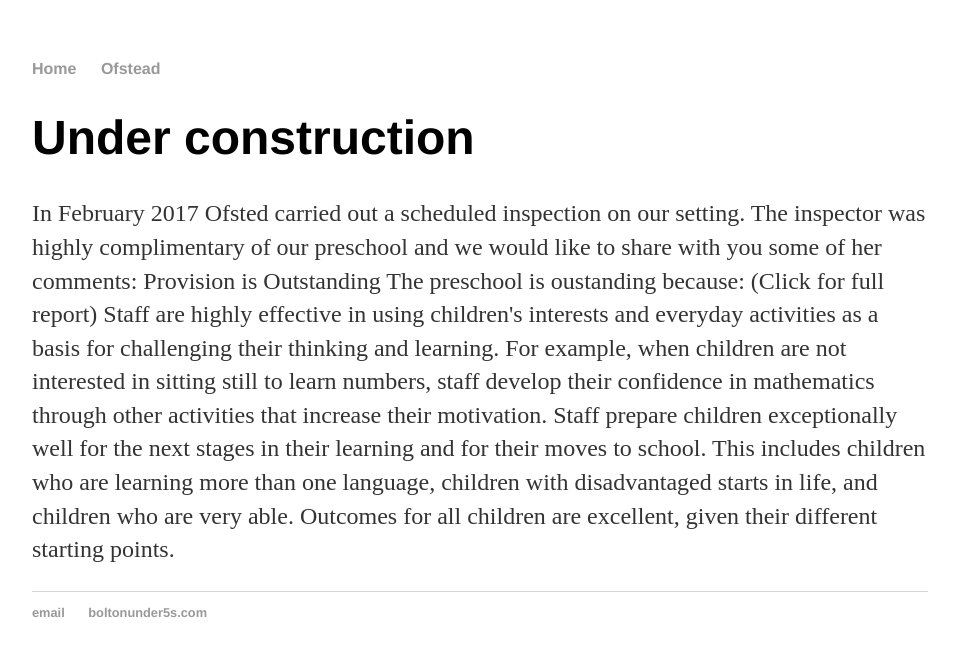
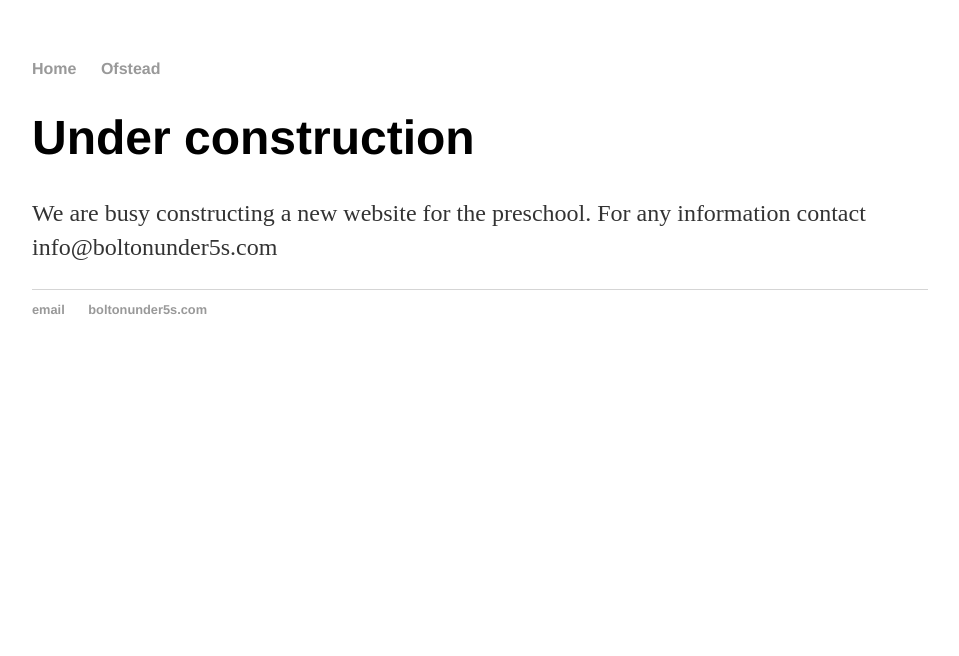
Before and after one commit to andrewstoker/boltonu5website, a Jekyll site: the page built from index.html, in a window 1280 px wide. Shown: the top 656 px of the page, without its empty margins (160-1119 px from the left). Built offline with Jekyll 4.4.1, drawn with Linux system fonts in a browser that asks for light colours.

Commit message:
Update index.html

```diff
--- a/index.html
+++ b/index.html
@@ -4,27 +4,5 @@ title: Bolton Under 5s Preschool
 ---
 <div class="blurb">
 	<h1>Under construction</h1>
-	<p>In February 2017 Ofsted carried out a scheduled inspection on our setting.  The inspector was
-
-highly complimentary of our preschool and we would like to share with you some of her
-
-comments:
-
-Provision is Outstanding
-
-
-
-The preschool is oustanding because: (Click for full report)
-
-
-
-Staff are highly effective in using children's interests and everyday activities as a basis for challenging their thinking and learning. For example, when children are not interested in sitting still to learn numbers, staff develop their confidence in mathematics through other activities that increase their motivation.
-
-
-
-Staff prepare children exceptionally well for the next stages in their learning and for their moves to school. This includes children who are learning more than one language, children with disadvantaged starts in life, and children who are very able.
-
-
-
-Outcomes for all children are excellent, given their different starting points.</p>
+	<p>We are busy constructing a new website for the preschool.  For any information contact info@boltonunder5s.com</p>
 </div><!-- /.blurb -->
```
